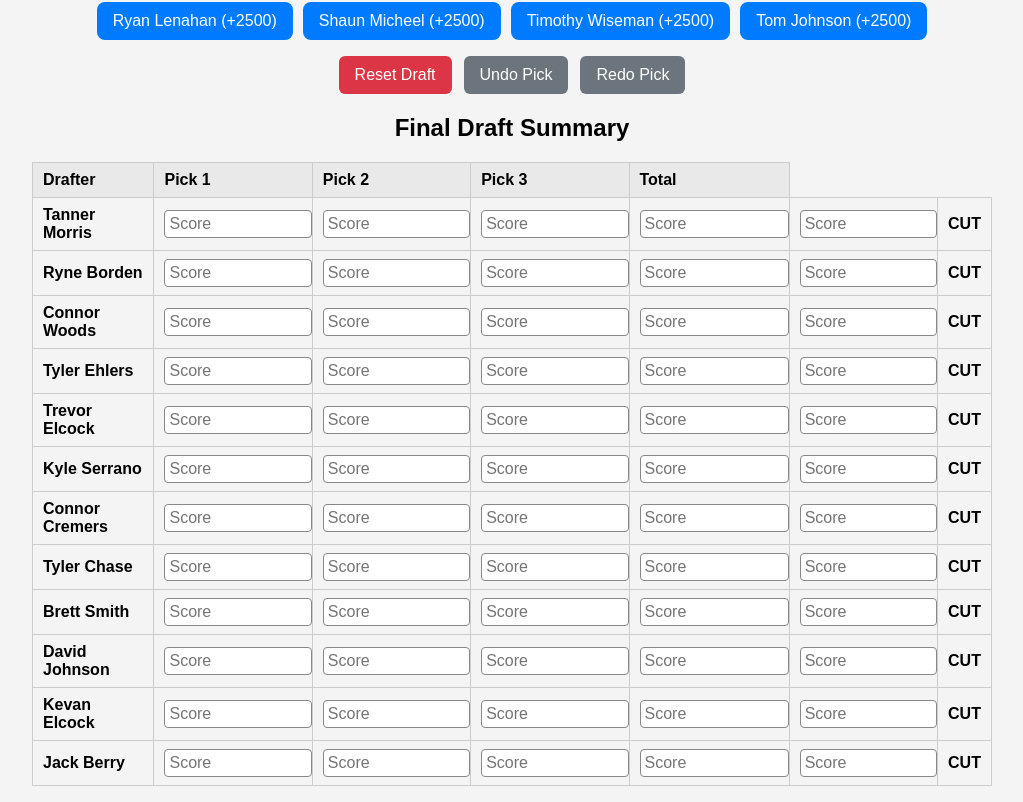
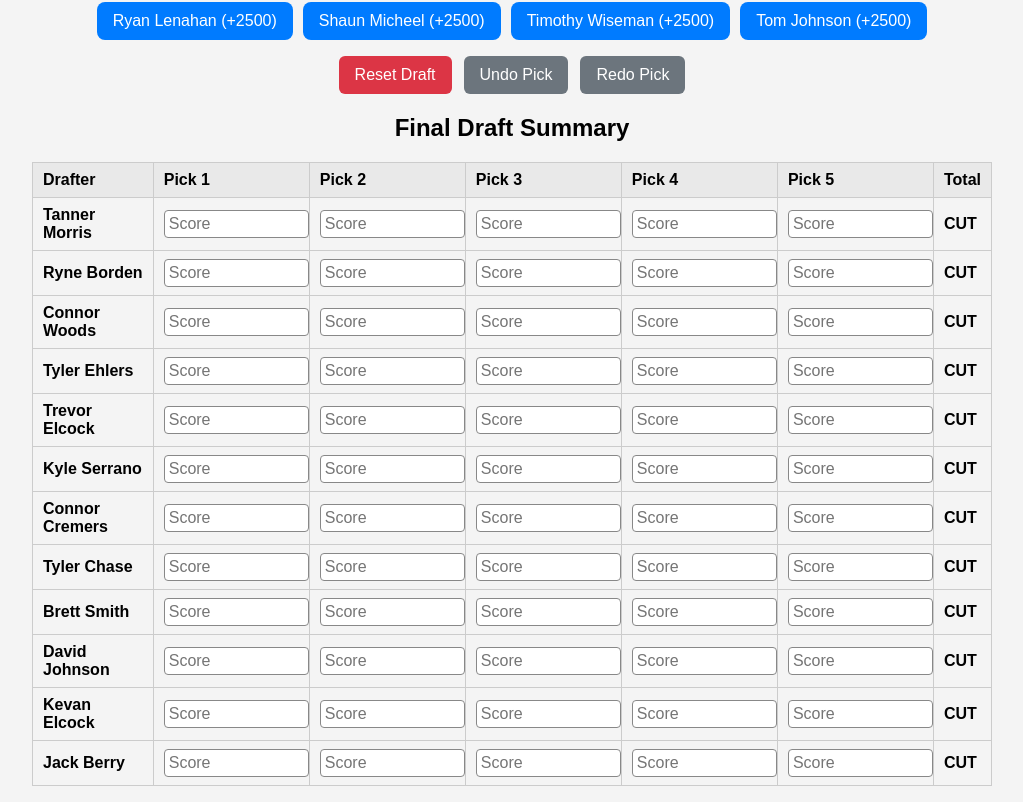
Before and after one commit to 09tannerm/HFH-Golf-Draft, a React (Vite) app: page / in a window 1280 px wide. Shown: the part 2181-2983 px from the top of the page, without its empty margins (128-1151 px from the left). Built offline with nearby package versions, Linux system fonts and the light colour scheme; no server answers; the database is empty.

Commit message:
Update App.jsx

```diff
--- a/App.jsx
+++ b/App.jsx
@@ -226,9 +226,9 @@ function App() {
         <thead>
           <tr>
             <th>Drafter</th>
-            <th>Pick 1</th>
-            <th>Pick 2</th>
-            <th>Pick 3</th>
+            {Array.from({ length: picksPerDrafter }, (_, i) => (
+              <th key={`pick${i + 1}`}>{`Pick ${i + 1}`}</th>
+            ))}
             <th>Total</th>
           </tr>
         </thead>
```
